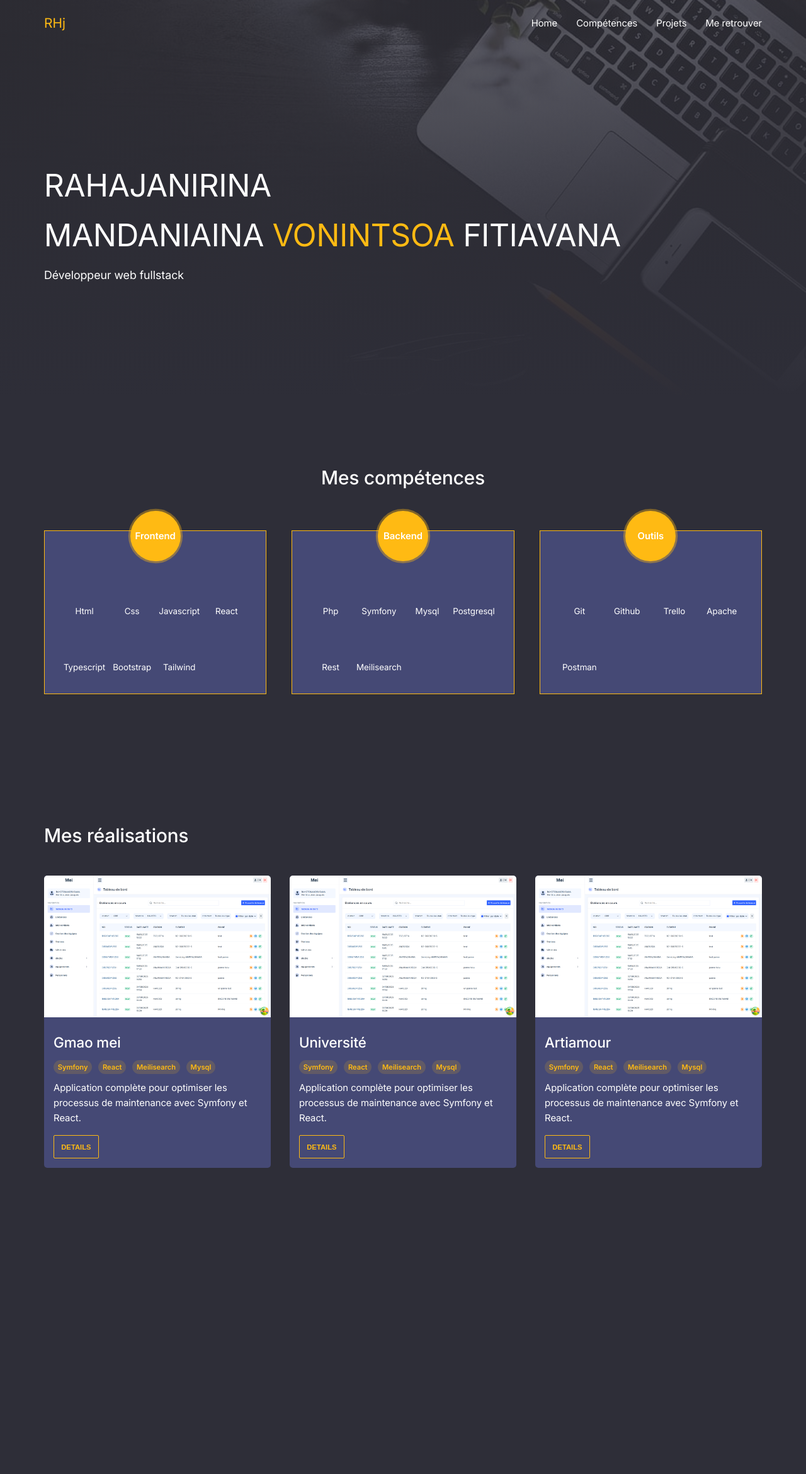
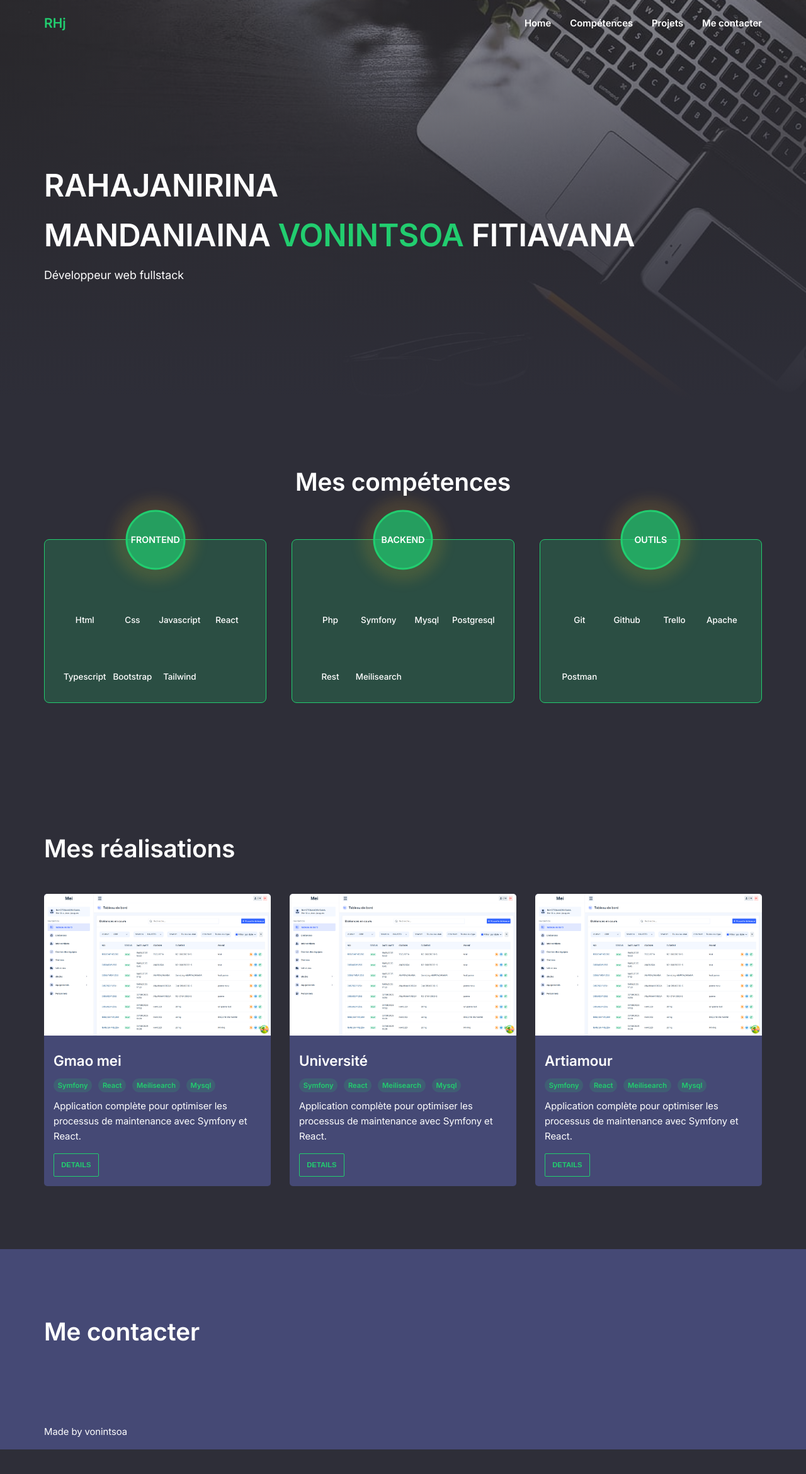
Before and after one commit to manda07tsou/portfolio, a React (Vite) app: page / in a window 1280 px wide. Shown: the top 2340 px of the page at 63% size. After the commit the page ends 2301 px from the top, so only its background shows below. Built offline with nearby package versions, Linux system fonts and the light colour scheme.

Commit message:
style: redising

```diff
--- a/src/App.scss
+++ b/src/App.scss
@@ -14,6 +14,8 @@
 @use "./assets/styles/header";
 @use "./assets/styles/skills";
 @use "./assets/styles/projects";
+@use "./assets/styles/contacts";
+@use "./assets/styles/footer";
 
 
 @font-face {
@@ -45,6 +47,6 @@ body{
   background-color: rgb(var(--bg));
   color: var(--color);
   line-height: 1.6;
-  height: 4000px;
   width: 100%;
+  min-height: 100vh;
 }
--- a/src/Home.tsx
+++ b/src/Home.tsx
@@ -1,3 +1,5 @@
+import { Contacts } from "./templates/Contacts"
+import { Footer } from "./templates/Footer"
 import { Header } from "./templates/Header"
 import { Projects } from "./templates/Projects"
 import { Skills } from "./templates/Skills"
@@ -7,5 +9,7 @@ export function Home(){
       <Header/>
       <Skills/>
       <Projects/>
+      <Contacts/>
+      <Footer/>
    </>
 }
--- /dev/null
+++ b/src/assets/styles/_contacts.scss
@@ -0,0 +1,3 @@
+.contact__section{
+   background-color: rgb(var(--bg-light));
+}
--- /dev/null
+++ b/src/assets/styles/_footer.scss
@@ -0,0 +1,4 @@
+.footer{
+   background-color: rgb(var(--bg-light));
+   padding: var(--padding) var(--container-padding);
+}
--- a/src/assets/styles/_header.scss
+++ b/src/assets/styles/_header.scss
@@ -1,5 +1,5 @@
 .header__container{
-   background: linear-gradient(rgb(var(--bg) / .8) 10%, rgb(var(--bg)));
+   background: linear-gradient(rgb(var(--bg) / .6) 10%, rgb(var(--bg)));
    position: relative;
 
    &::after{
@@ -27,6 +27,7 @@
 
 .logo{
    font-size: 1.4em;
+   font-weight: 600;
    transform:skew(180deg 90deg);
    color: rgb(var(--primary));
 }
@@ -45,6 +46,7 @@
    align-items: center;
    font-size: 100%;
    transition: .3s;
+   font-weight: 600;
 
    &:hover{
       color: rgb(var(--primary))!important;
@@ -65,6 +67,7 @@
 
 .hero__title{
    font-size: 3.3em;
+   font-weight: 600;
 }
 
 .hero__subtitle{
@@ -135,5 +138,6 @@
    .hero__title{
       font-size: 2.4em;
       line-height: 1.4;
+      font-weight: 600;
    }
 }
--- a/src/assets/styles/_layout.scss
+++ b/src/assets/styles/_layout.scss
@@ -7,8 +7,8 @@
 }
 
 .section__title{
-   font-weight: 500;
-   font-size: 2em;
+   font-weight: 600;
+   font-size: 2.6em;
 }
 
 .section__body{
--- a/src/assets/styles/_skills.scss
+++ b/src/assets/styles/_skills.scss
@@ -13,6 +13,7 @@
 
    .skill__item-title{
       font-size: .9em;
+      font-weight: 500;
    }
 
    .icon{
@@ -47,7 +48,7 @@
    }
 
    .skill__card{
-      background-color: rgb(var(--bg-light));
+      background-color: rgb(var(--bg));
       padding: 1em;
       display: grid;
       grid-template-columns: repeat(4,1fr);
@@ -58,18 +59,22 @@
 
 .skill__card{
    position: relative;
-   background-color: rgb(var(--bg-light));
    border: 1px solid rgb(var(--primary));
+   border-radius:8px;
+   background-color: rgb(var(--primary)/.2);
 
    .skill__card-title{
       position: absolute;
       top: 0;
       left: 50%;
-      transform: translate(-50%, -40%);
-      background-color: rgb(var(--primary));
-      height: 80px;
-      width: 80px;
-      font-weight: bold;
+      transform: translate(-50%, -50%);
+      background-color: rgb(var(--primary)/.7);
+      border:3px solid rgb(var(--primary));
+      height: 95px;
+      width: 95px;
+      font-weight: 600;
+      font-size: .95em;
+      text-transform: uppercase;
       border-radius: 50%;
       display: flex;
       align-items: center;
--- a/src/assets/styles/_typography.scss
+++ b/src/assets/styles/_typography.scss
@@ -1,5 +1,5 @@
 h1,h2,h3,h4,h5,h6{
-   font-weight: 500;
+   font-weight: 600;
 }
 
 h1{
--- a/src/assets/styles/_variable.scss
+++ b/src/assets/styles/_variable.scss
@@ -6,7 +6,8 @@
    // --bg:246 246 256;
    // --bg-light:269 273 117;
    // --color:#302e2e;
-   --primary:255 186 19;
+   // --primary:255 186 19;
+   --primary: 34 205 111;
    --shadow-box: 0 0 .875rem 0 rgba(52, 58, 64, .03);
    --padding: 1rem;
    --container-padding: 1rem;
--- /dev/null
+++ b/src/templates/Contacts.tsx
@@ -0,0 +1,7 @@
+export function Contacts(){
+   return <div className="section contact__section" id="contacts">
+      <div className="section__header">
+         <div className="section__title">Me contacter</div>
+      </div>
+   </div>
+}
--- /dev/null
+++ b/src/templates/Footer.tsx
@@ -0,0 +1,6 @@
+export function Footer(){
+   return <footer className="footer">
+      <p>Made by vonintsoa</p>
+   </footer>
+
+}
--- a/src/templates/Header.tsx
+++ b/src/templates/Header.tsx
@@ -14,7 +14,7 @@ export function Header(){
                <a href="#home" className="nav__item">Home</a>
                <a href="#skills" className="nav__item">Compétences</a>
                <a href="#projects" className="nav__item">Projets</a>
-               <a href="#contacts" className="nav__item">Me retrouver</a>
+               <a href="#contacts" className="nav__item">Me contacter</a>
             </nav>
             <Burger isOpen={isNavOpen} onOpen={() => {setIsNavOpen(!isNavOpen)}}/>
          </header>
```
